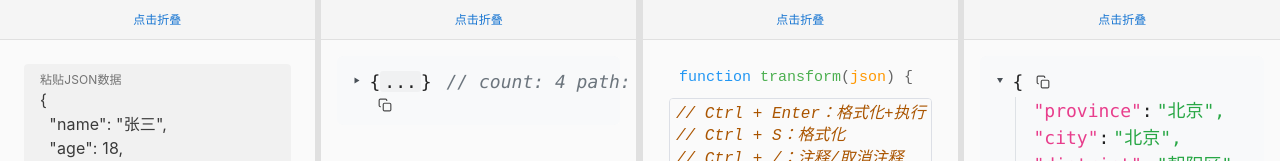
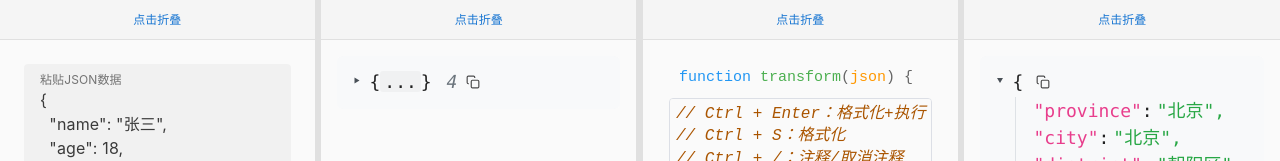
Before and after one commit to Sisyphean-a/jsonToJs, a Vue app: page / in a window 1280 px wide. Both pictures are taken after a click on the element 357 px from the left and 80 px from the top of the page. Shown: the top 161 px of the page. Built offline with nearby package versions, Linux system fonts and the light colour scheme.

Commit message:
变更jsonPath展示位置

```diff
--- a/src/components/JsonView.vue
+++ b/src/components/JsonView.vue
@@ -32,10 +32,11 @@
                 v-if="!isExpanded"
                 class="collapsed-content"
                 @click="toggleExpand"
+                :title="jsonPath"
                 >...</span
               ><span v-if="!isExpanded">{{ subfix }}</span>
               <span class="json-note">
-                {{ !isExpanded ? ' // count: ' + length + ' path: ' + jsonPath : '' }}
+                {{ !isExpanded ? ' ' + length : '' }}
               </span>
             </span>
             <span v-if="!length">{{ isArray ? '[]' : '{}' }}</span>
```
